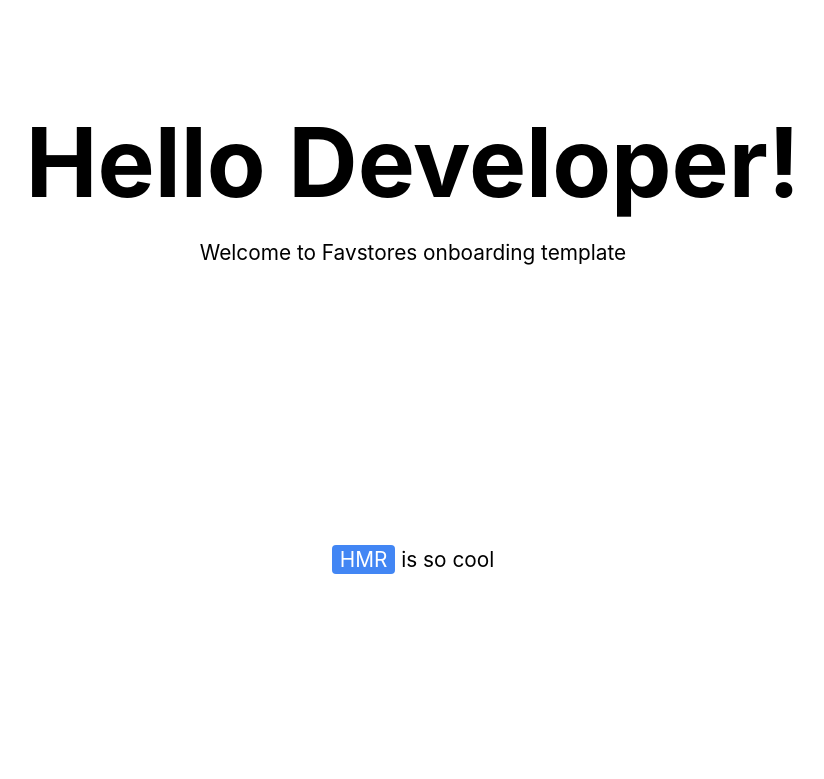
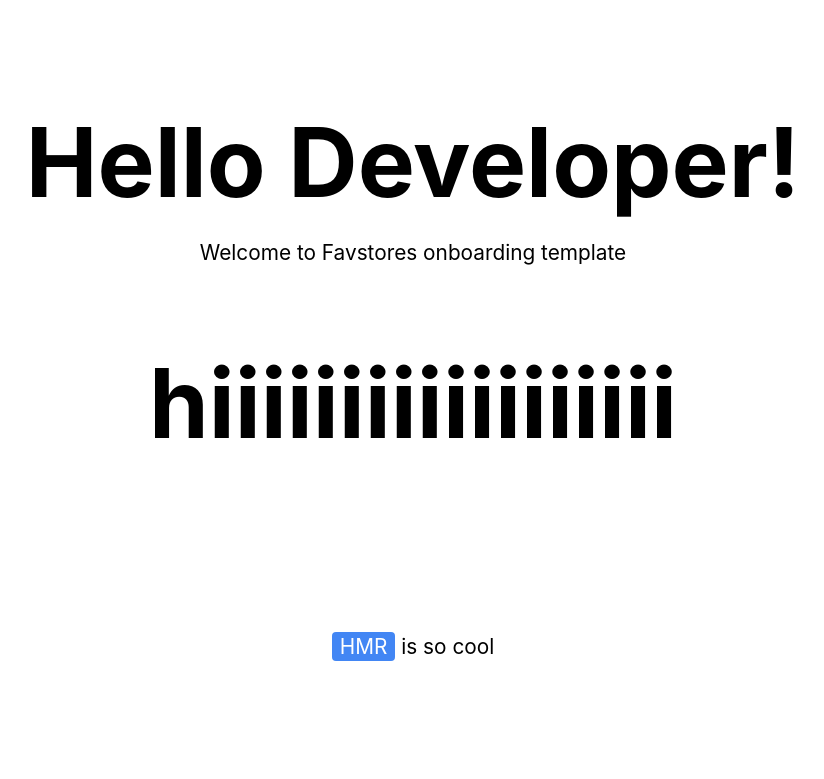
Before and after one commit to prashantdubey2686/onboard-express-starter, a website built with webpack: page src/index.ejs in a window 1280 px wide. Shown: the whole page, without its empty margins (227-1051 px from the left). Built offline with nearby package versions, Linux system fonts and the light colour scheme; some packages are replaced by stand-ins of ours.

Commit message:
favstores technical round code submission prashat 20-11-21 saturday

```diff
--- a/src/components/my-app/template.html
+++ b/src/components/my-app/template.html
@@ -2,6 +2,7 @@
   <header class="header">
     <h1>Hello Developer!</h1>
     <p>Welcome to Favstores onboarding template</p>
+    <h1>hiiiiiiiiiiiiiiiiii</h1>
   </header>
   <main class="content">
     <p>
```
Also changed, not shown: 1 other file.
